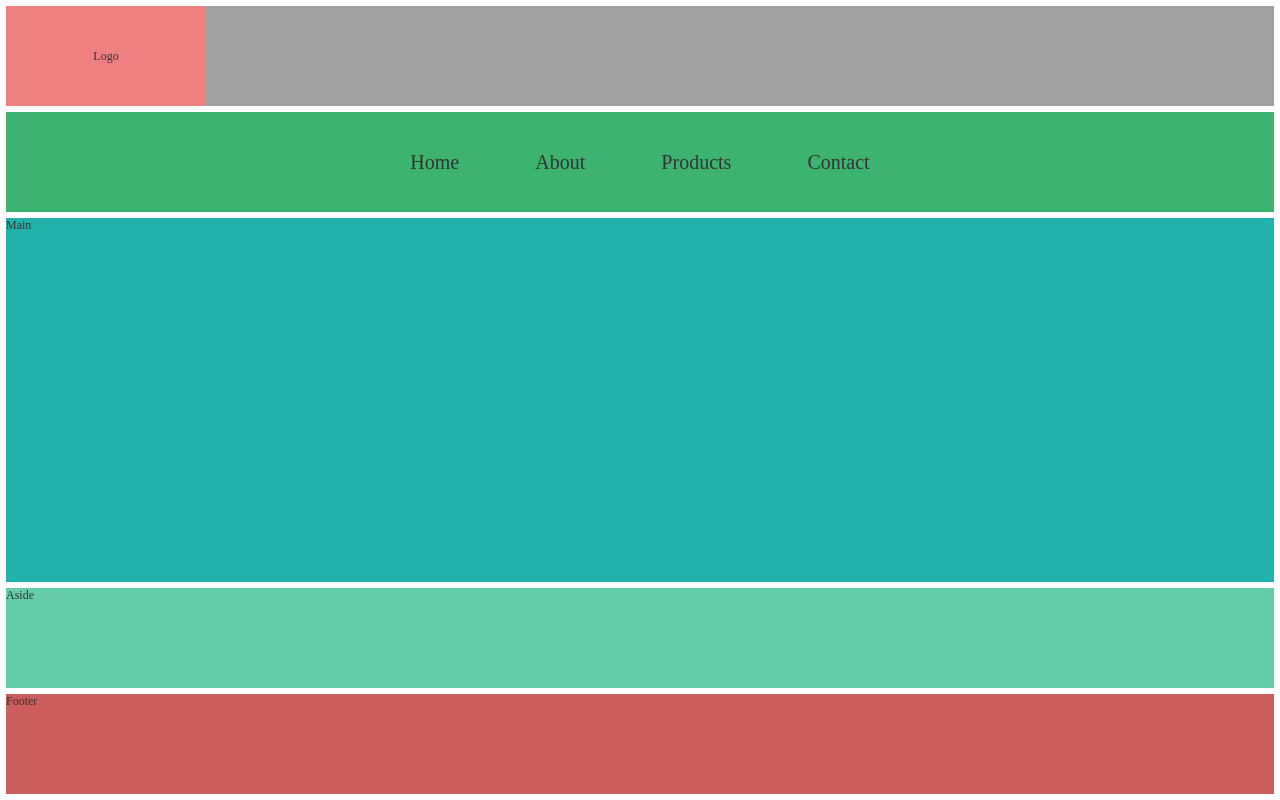
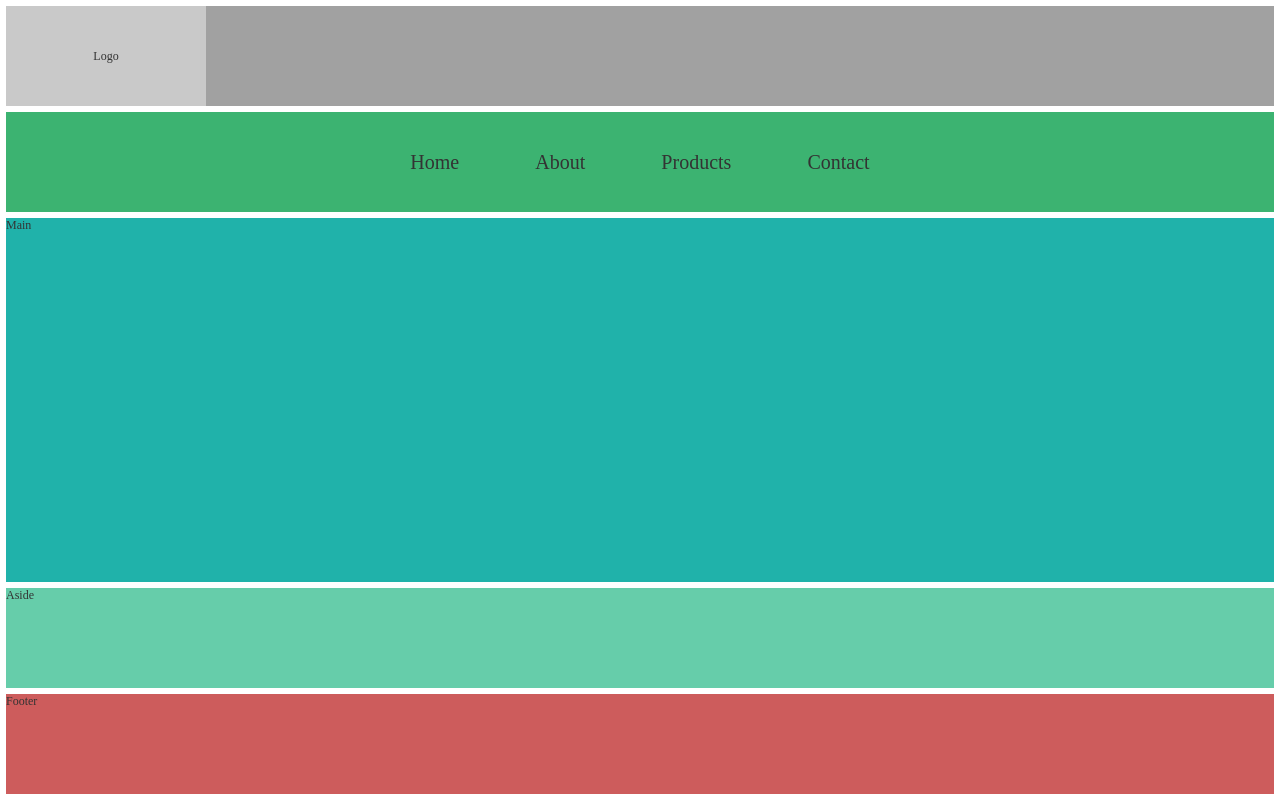
Before and after one commit to Edineusaa/meu-site, a plain HTML site: page index.html in a window 1280 px wide. Drawn offline with Linux system fonts and the light colour scheme.

Commit message:
Update layout.css

```diff
--- a/assets/css/layout.css
+++ b/assets/css/layout.css
@@ -63,7 +63,7 @@ header {
 }
 
 header #logo {
-	background: #f08080;
+	background-color: #f08080;
 	/* Exibição flexível.                          */
 	/* Torna o elemento um flex container          */
 	/* e os seus elementos internos em flex-itens. */
@@ -76,7 +76,7 @@ header #logo {
 	flex: 0 1 200px;
 
 	/* Cor do fundo. */
-	background: #f08080;
+	background: #C9C9C9;
 
 	/* Alinha os itens na vertical. */
 	justify-content: center;
```
